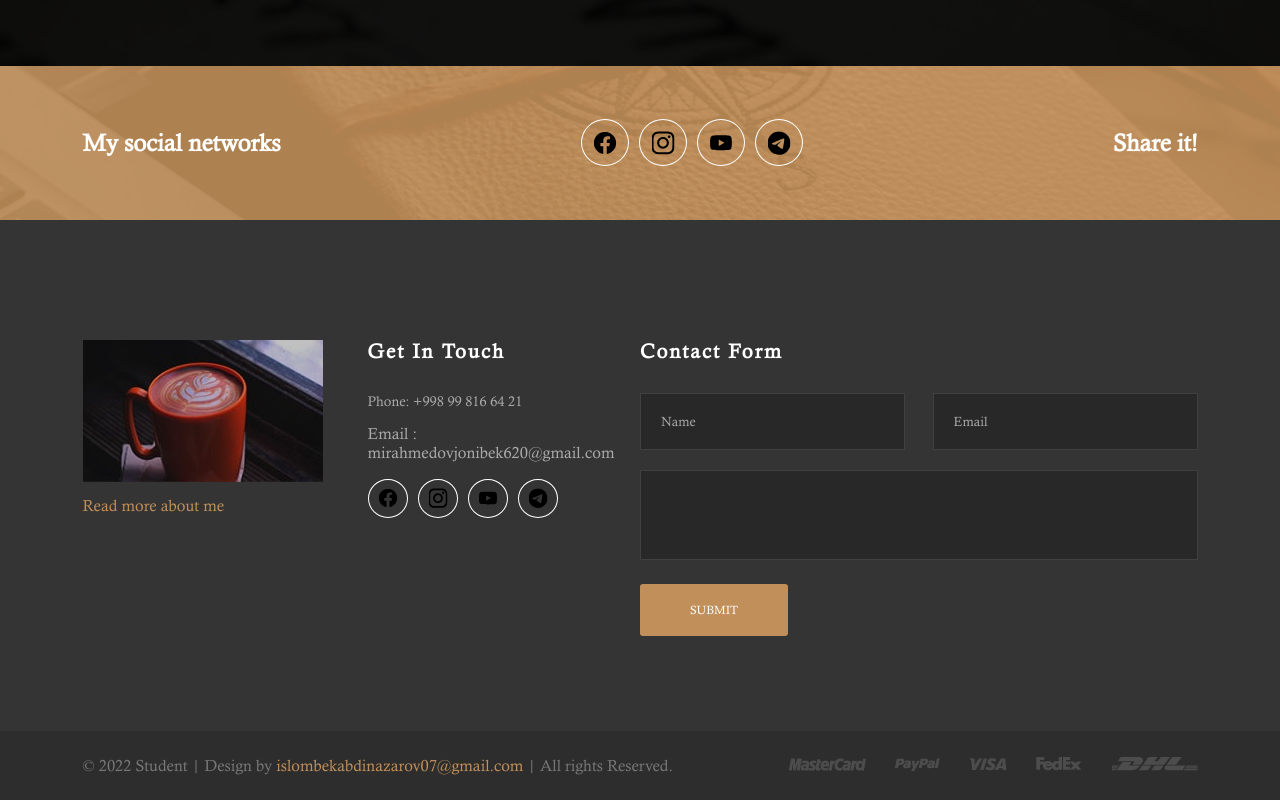
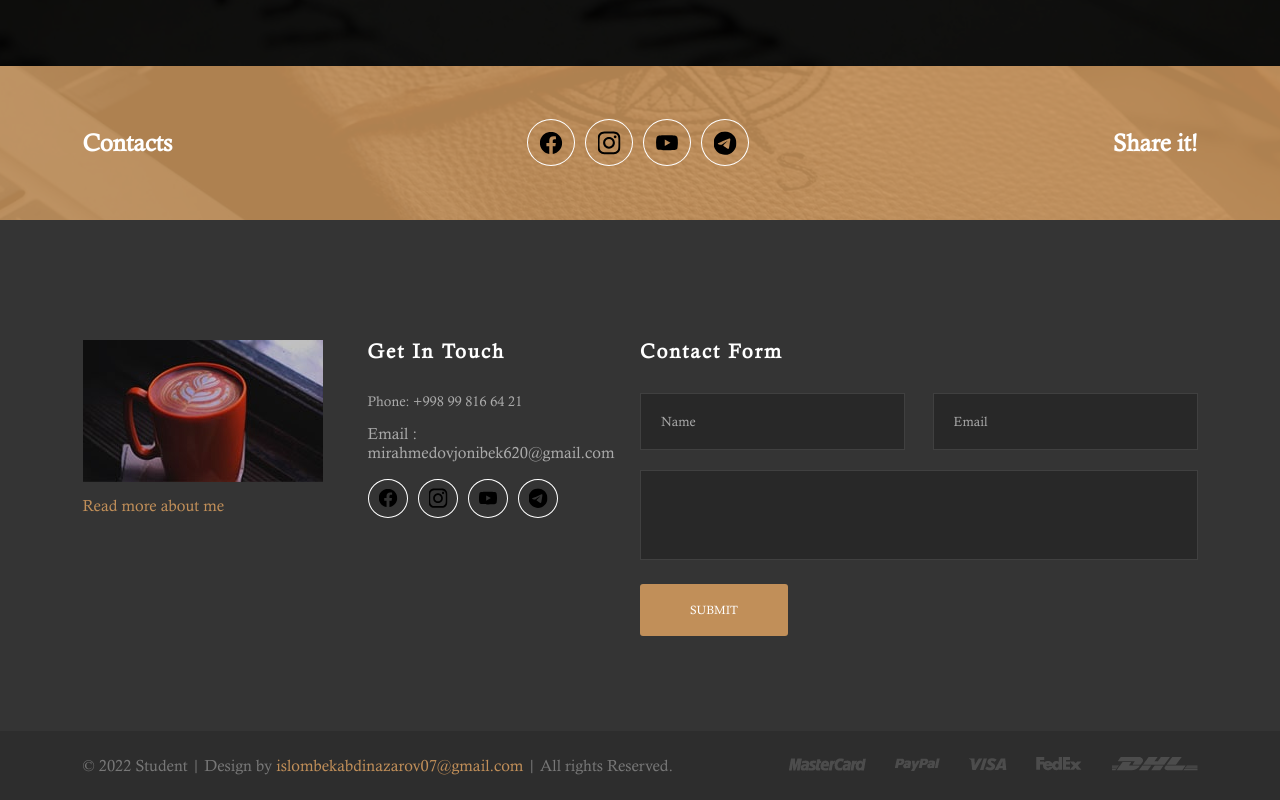
Before and after one commit to Abdinazarovv/Personal-website, a plain HTML site: page index.html in a window 1280 px wide. Shown: the part 3496-4296 px from the top of the page. Drawn offline with Linux system fonts and the light colour scheme.

Commit message:
a little change

```diff
--- a/index.html
+++ b/index.html
@@ -223,7 +223,7 @@
 	<section class="fh5co-social">
 		<div class="site-container">
 			<div class="social">
-				<h5>My social networks</h5>
+				<h5>Contacts</h5>
 				<div class="social-icons">
 					<a href="https://www.facebook.com/profile.php?id=100082169393569" target="_blank"><img src="./images/facebook.svg" alt="social icon"></a>
 					<a href="https://www.instagram.com/sbd_sbd_b?r=nametag" target="_blank"><img src="./images/instagram.svg" alt="social icon"></a>
```
